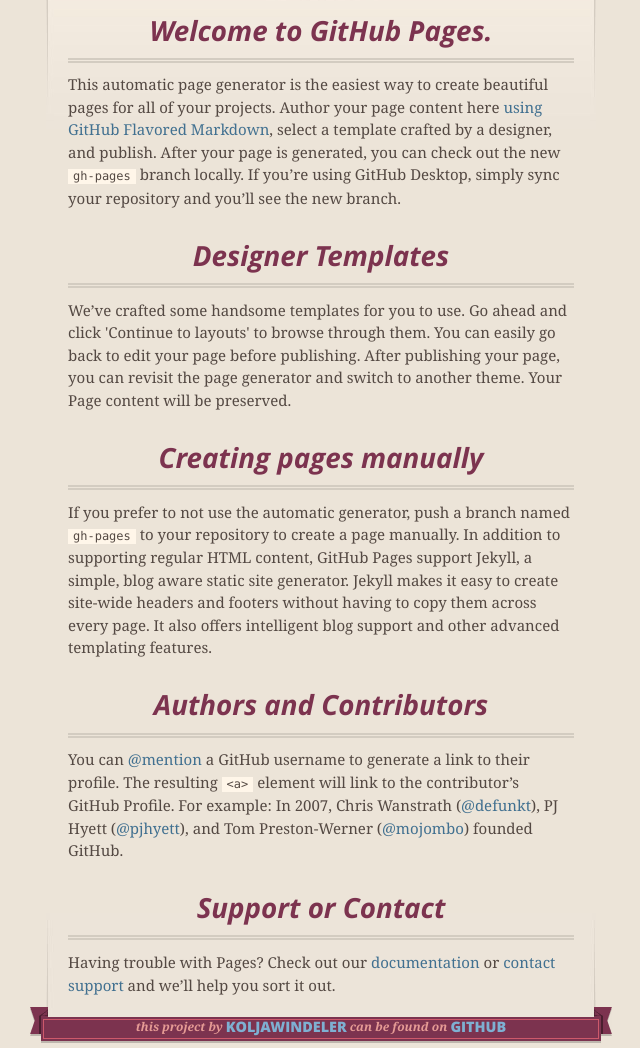
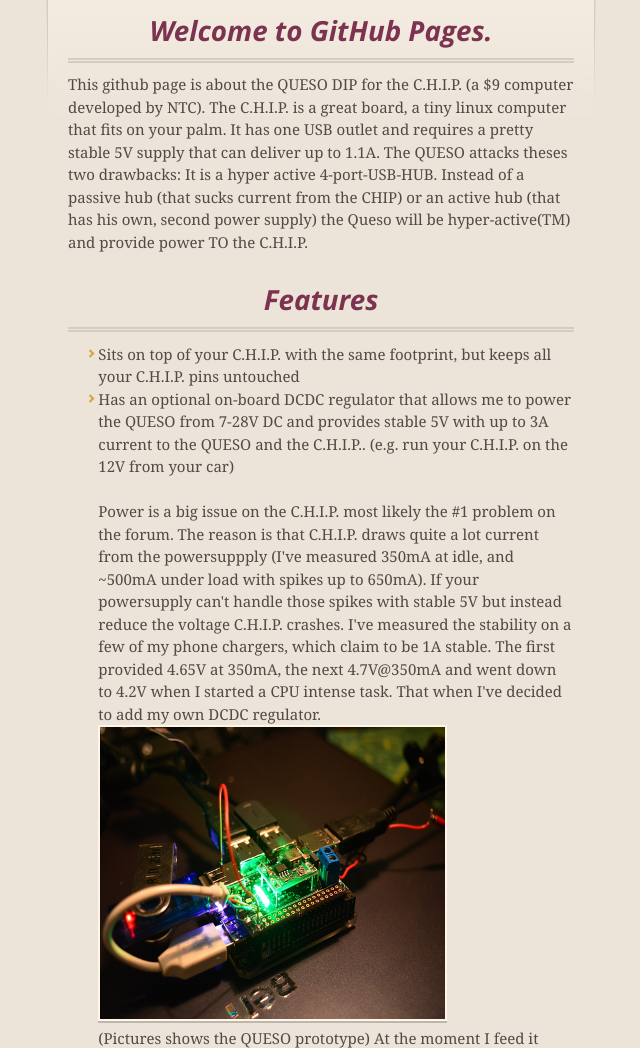
Before and after one commit to KoljaWindeler/CHIP_QUESO, a plain HTML site: page index.html in a window 1280 px wide. Shown: the part 216-1264 px from the top of the page, without its empty margins (319-959 px from the left). Drawn offline with nearby package versions, Linux system fonts and the light colour scheme.

Commit message:
init docu

```diff
--- a/index.html
+++ b/index.html
@@ -49,27 +49,28 @@
         <h3>
 <a id="welcome-to-github-pages" class="anchor" href="#welcome-to-github-pages" aria-hidden="true"><span aria-hidden="true" class="octicon octicon-link"></span></a>Welcome to GitHub Pages.</h3>
 
-<p>This automatic page generator is the easiest way to create beautiful pages for all of your projects. Author your page content here <a href="https://guides.github.com/features/mastering-markdown/">using GitHub Flavored Markdown</a>, select a template crafted by a designer, and publish. After your page is generated, you can check out the new <code>gh-pages</code> branch locally. If you’re using GitHub Desktop, simply sync your repository and you’ll see the new branch.</p>
+<p>This github page is about the QUESO DIP for the C.H.I.P. (a $9 computer developed by NTC). The C.H.I.P. is a great board, a tiny linux computer that fits on your palm. It has one USB outlet and requires a pretty stable 5V supply that can deliver up to 1.1A. The QUESO attacks theses two drawbacks: It is a hyper active 4-port-USB-HUB. Instead of a passive hub (that sucks current from the CHIP) or an active hub (that has his own, second power supply) the Queso will be hyper-active(TM) and provide power TO the C.H.I.P.</p>
+
+
 
 <h3>
-<a id="designer-templates" class="anchor" href="#designer-templates" aria-hidden="true"><span aria-hidden="true" class="octicon octicon-link"></span></a>Designer Templates</h3>
+<a id="Features" class="anchor" href="#designer-templates" aria-hidden="true"><span aria-hidden="true" class="octicon octicon-link"></span></a>Features</h3>
+<p>
+<ul>
+<li>Sits on top of your C.H.I.P. with the same footprint, but keeps all your C.H.I.P. pins untouched</li>
+<li>Has an optional on-board DCDC regulator that allows me to power the QUESO from 7-28V DC and provides stable 5V with up to 3A current to the QUESO and the C.H.I.P.. (e.g. run your C.H.I.P. on the 12V from your car)<br><br>Power is a big issue on the C.H.I.P. most likely the #1 problem on the forum. The reason is that C.H.I.P. draws quite a lot current from the powersuppply (I've measured 350mA at idle, and ~500mA under load with spikes up to 650mA). If your powersupply can't handle those spikes with stable 5V but instead reduce the voltage C.H.I.P. crashes. I've measured the stability on a few of my phone chargers, which claim to be 1A stable. The first provided 4.65V at 350mA, the next 4.7V@350mA and went down to 4.2V when I started a CPU intense task. That when I've decided to add my own DCDC regulator. <br>
+<img src="images/p3.JPG" height="292" width="345"><br>(Pictures shows the QUESO prototype) At the moment I feed it with an old laptop charger, 80W at 20V give me a lot of backup and the worst I've seen was 4.75V at 1.5A load.</li>
+<img src="images/f1.jpg" height="199" width="345"><br>QUESO feeding a USB harddisk witout own power supply :)
+</ul>
+</p>
 
-<p>We’ve crafted some handsome templates for you to use. Go ahead and click 'Continue to layouts' to browse through them. You can easily go back to edit your page before publishing. After publishing your page, you can revisit the page generator and switch to another theme. Your Page content will be preserved.</p>
 
-<h3>
-<a id="creating-pages-manually" class="anchor" href="#creating-pages-manually" aria-hidden="true"><span aria-hidden="true" class="octicon octicon-link"></span></a>Creating pages manually</h3>
-
-<p>If you prefer to not use the automatic generator, push a branch named <code>gh-pages</code> to your repository to create a page manually. In addition to supporting regular HTML content, GitHub Pages support Jekyll, a simple, blog aware static site generator. Jekyll makes it easy to create site-wide headers and footers without having to copy them across every page. It also offers intelligent blog support and other advanced templating features.</p>
-
-<h3>
-<a id="authors-and-contributors" class="anchor" href="#authors-and-contributors" aria-hidden="true"><span aria-hidden="true" class="octicon octicon-link"></span></a>Authors and Contributors</h3>
-
-<p>You can <a href="https://help.github.com/articles/basic-writing-and-formatting-syntax/#mentioning-users-and-teams" class="user-mention">@mention</a> a GitHub username to generate a link to their profile. The resulting <code>&lt;a&gt;</code> element will link to the contributor’s GitHub Profile. For example: In 2007, Chris Wanstrath (<a href="https://github.com/defunkt" class="user-mention">@defunkt</a>), PJ Hyett (<a href="https://github.com/pjhyett" class="user-mention">@pjhyett</a>), and Tom Preston-Werner (<a href="https://github.com/mojombo" class="user-mention">@mojombo</a>) founded GitHub.</p>
 
 <h3>
 <a id="support-or-contact" class="anchor" href="#support-or-contact" aria-hidden="true"><span aria-hidden="true" class="octicon octicon-link"></span></a>Support or Contact</h3>
-
-<p>Having trouble with Pages? Check out our <a href="https://help.github.com/pages">documentation</a> or <a href="https://github.com/contact">contact support</a> and we’ll help you sort it out.</p>
+<p>
+Please post questions about the QUESO in the NTC forum at <a href="https://bbs.nextthing.co/t/queso-dip-a-hyper-active-usb-hub/3136">https://bbs.nextthing.co/t/queso-dip-a-hyper-active-usb-hub/3136</a>
+</p>
       </section>
 
       <footer>
```
Also changed, not shown: images/f1.jpg (added), images/p3.JPG (added).
